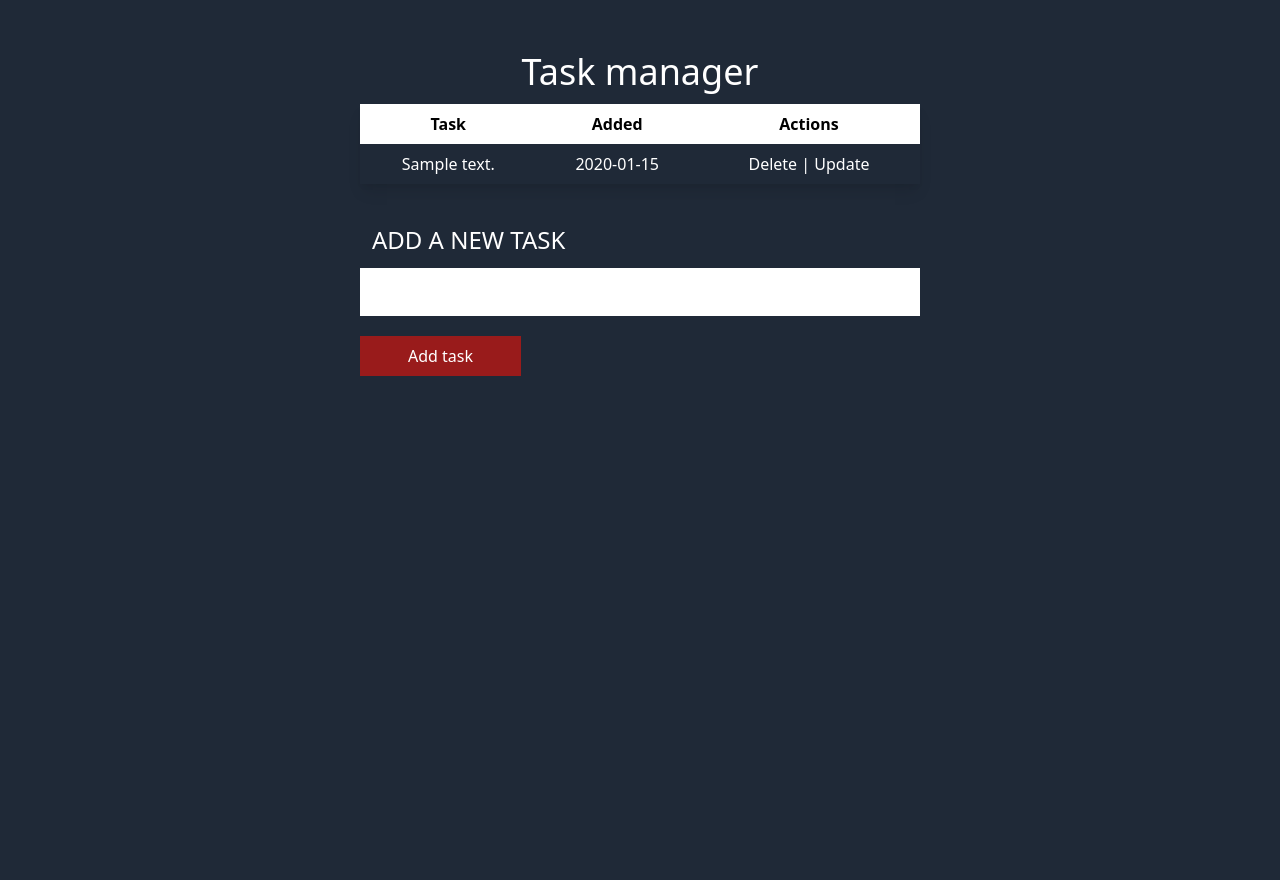
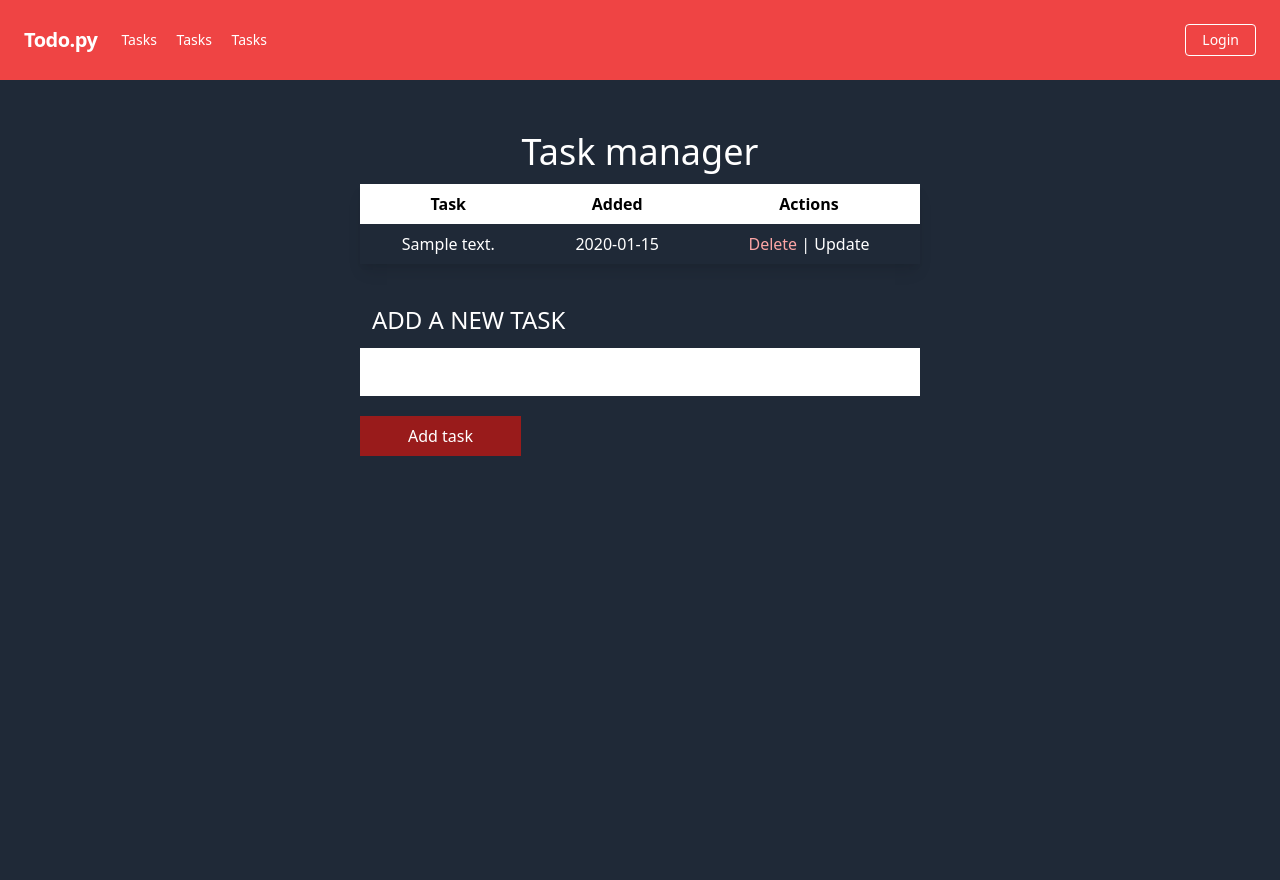
Before and after one commit to aaTheRox/flask-todo-app, a Flask app: page / in a window 1280 px wide. Before the commit the page ends 376 px from the top, so only its background shows below. Run offline with Flask 2, Linux system fonts and the light colour scheme; tables that the repository leaves empty hold one stand-in row (values such as "Sample post").

Commit message:
added navbar and a few changes extra

```diff
--- a/templates/edit.html
+++ b/templates/edit.html
@@ -13,7 +13,9 @@
     <h2 class="m-3 text-2xl uppercase text-orange-300">Edit a task</h2>
         <form action="/update/{{ task.id }}" method="post">
             <input autofocus value="{{ task.content }}" autocomplete="off" type="text" class="py-3 px-2 w-full mb-5  outline-none focus:shadow-outline focus:bg-teal-100 text-black" name="content" id="content"><br>
+
             <button class="bg-green-500 py-2 px-12" type="submit">Update</button>
+            <a onclick="return confirm('Are you sure you wanna delete this task ?')" class="bg-red-500 py-2 px-5" href="/delete/{{ task.id }}">Delete Task</a>
             <a class="bg-gray-300 py-2 px-12 text-black" href="/">Cancel</a>
         </form>
     </div>
--- a/templates/index.html
+++ b/templates/index.html
@@ -4,8 +4,12 @@
 <title>index</title>
 {% endblock %}
 
+{% block body %}
+{% include 'partials/navbar.html' %}
 
-{% block body %}
+
+
+
 <div class="flex justify-center bg-gray-800 text-white h-screen">
 <div class="w-1/2 p-10">
     <h1 class="m-3 text-center text-4xl">Task manager</h1>
@@ -22,7 +26,7 @@
            <td class="p-2">{{ task.content }}</td>
            <td class="p-2">{{ task.date_created.date() }}</td>
            <td class="p-2">
-                <a href="/delete/{{task.id}}">Delete</a> |
+                <a onclick="return confirm('Are you sure you wanna delete this task ?')" class="text-red-300" href="/delete/{{task.id}}">Delete</a> |
                 <a href="/update/{{task.id}}">Update</a>
             </td>
         </tr>
@@ -33,7 +37,7 @@
     <div class="mt-10">
     <h2 class="m-3 text-2xl uppercase text-orange-300">Add a new task</h2>
         <form action="/" method="post">
-            <input autofocus autocomplete="off" type="text" class="py-3 px-2 w-full mb-5  outline-none focus:shadow-outline focus:bg-teal-100 text-black" name="content" id="content"><br>
+            <input required autofocus autocomplete="off" type="text" class="py-3 px-2 w-full mb-5  outline-none focus:shadow-outline focus:bg-teal-100 text-black" name="content" id="content"><br>
             <button class="bg-red-800 py-2 px-12" type="submit">Add task</button>
         </form>
     </div>
--- /dev/null
+++ b/templates/partials/navbar.html
@@ -0,0 +1,28 @@
+<nav class="flex items-center justify-between flex-wrap bg-red-500 p-6">
+    <div class="flex items-center flex-shrink-0 text-white mr-6">
+      <span class="font-semibold text-xl tracking-tight">Todo.py</span>
+    </div>
+    <div class="block lg:hidden">
+      <button class="flex items-center px-3 py-2 border rounded text-white border-teal-400 hover:text-white hover:border-white">
+        <svg class="fill-current h-3 w-3" viewBox="0 0 20 20" xmlns="http://www.w3.org/2000/svg"><title>Menu</title><path d="M0 3h20v2H0V3zm0 6h20v2H0V9zm0 6h20v2H0v-2z"/></svg>
+      </button>
+    </div>
+    <div class="w-full block flex-grow lg:flex lg:items-center lg:w-auto">
+      <div class="text-sm lg:flex-grow">
+        <a href="#responsive-header" class="block mt-4 lg:inline-block lg:mt-0 text-white hover:text-white mr-4">
+          Tasks
+        </a>
+        <a href="#responsive-header" class="block mt-4 lg:inline-block lg:mt-0 text-white hover:text-white mr-4">
+            Tasks
+          </a>
+          <a href="#responsive-header" class="block mt-4 lg:inline-block lg:mt-0 text-white hover:text-white mr-4">
+            Tasks
+          </a>
+      </div>
+      <div>
+        <a href="#" class="inline-block text-sm px-4 py-2 leading-none border rounded text-white border-white hover:border-transparent hover:text-teal-500 hover:bg-white mt-4 lg:mt-0">
+            Login
+        </a>
+      </div>
+    </div>
+  </nav>
```
